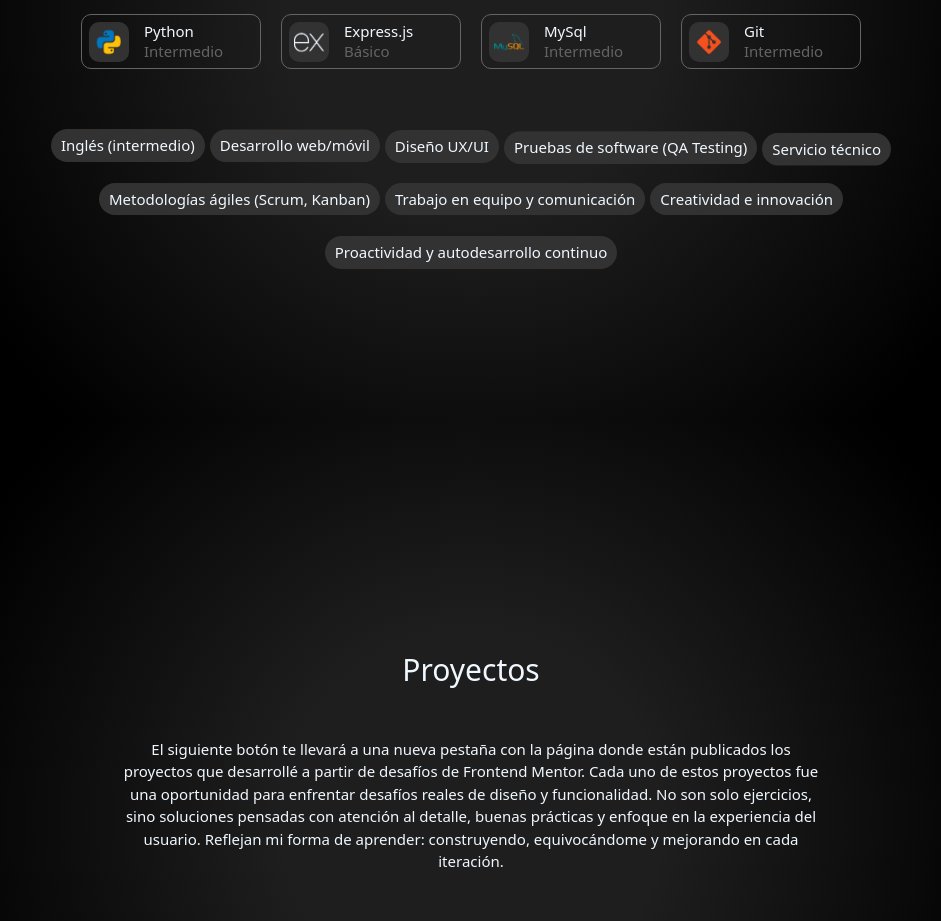
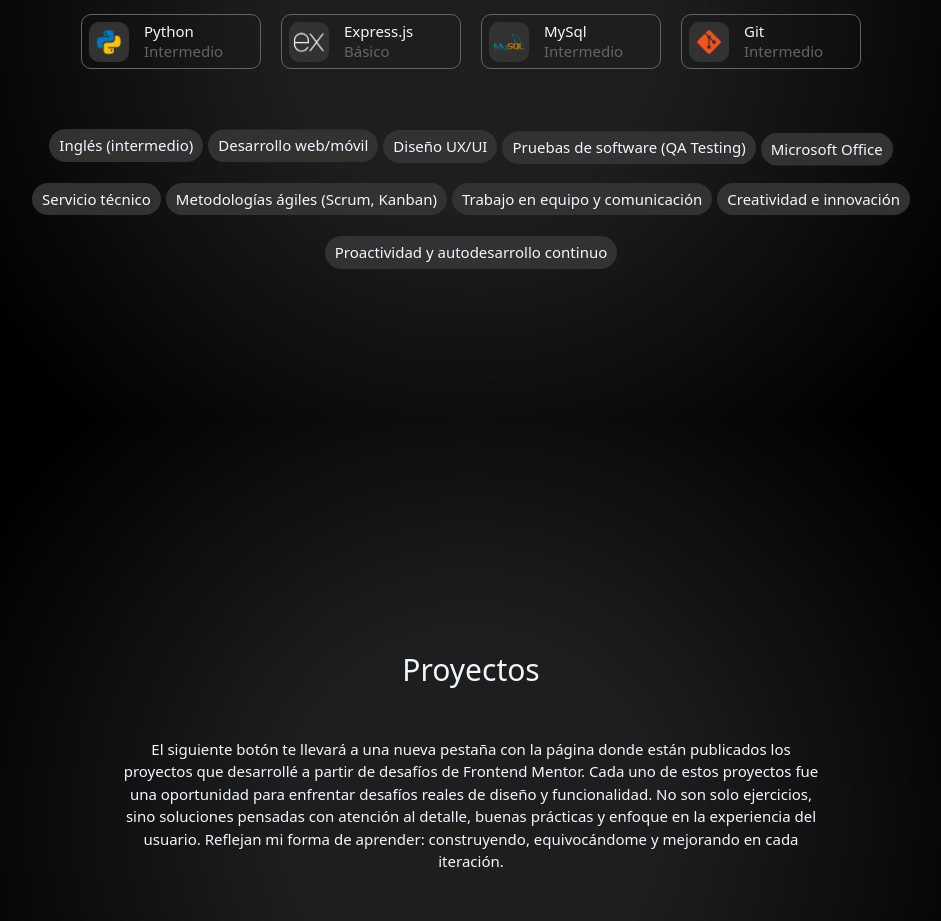
Before and after one commit to julisangui/mi-portafolio, a React (Vite) app: page / in a window 1280 px wide. Shown: the part 1181-2102 px from the top of the page, without its empty margins (169-1110 px from the left). Built offline with nearby package versions, Linux system fonts and the light colour scheme.

Commit message:
actualizaciones

```diff
--- a/src/components/Habilidades.jsx
+++ b/src/components/Habilidades.jsx
@@ -34,6 +34,7 @@ const habilidadesBlandas = [
 "Desarrollo web/móvil",
 "Diseño UX/UI",
 "Pruebas de software (QA Testing)",
+"Microsoft Office",
 "Servicio técnico",
 "Metodologías ágiles (Scrum, Kanban)",
 "Trabajo en equipo y comunicación",
```
Also changed, not shown: 1 other file (tests, documents, lock files or other folders).
